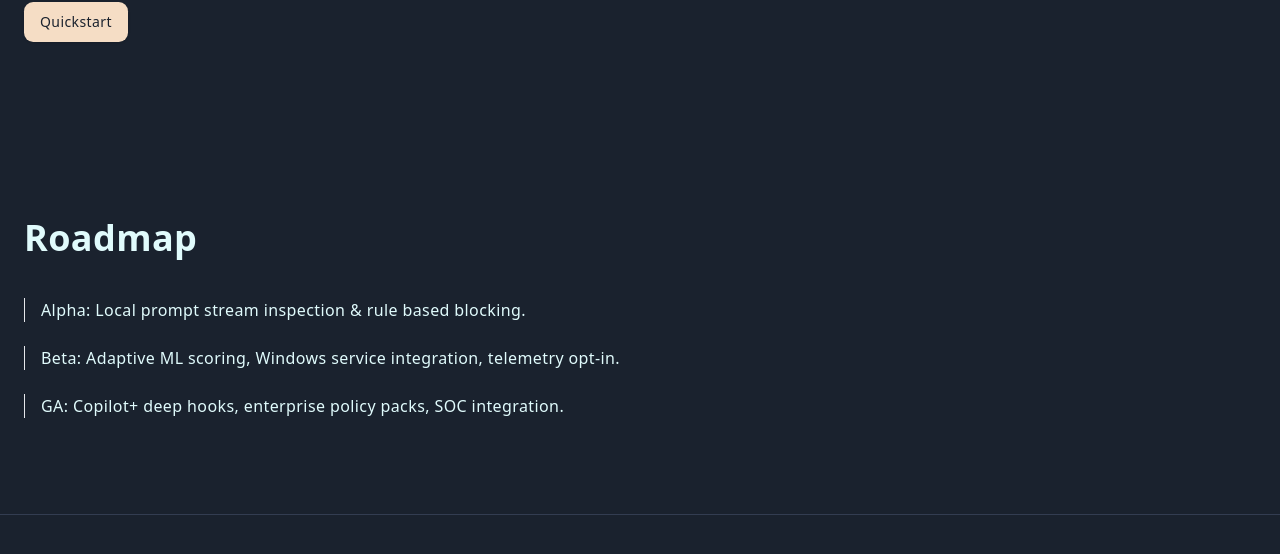
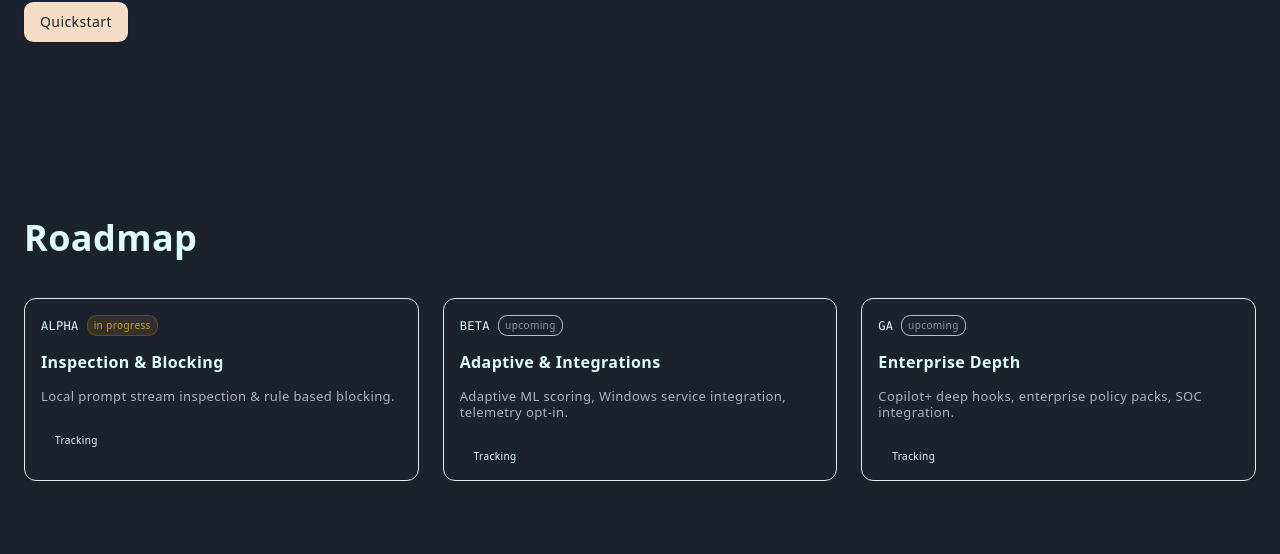
Before and after one commit to Jitha-afk/MCPShield, a Next.js app in the folder frontend/: page / in a window 1280 px wide. Shown: the part 2691-3245 px from the top of the page. Built offline with nearby package versions, Linux system fonts and the light colour scheme.

Commit message:
feat: add loading gate, animated roadmap, and solid card variant

```diff
--- a/frontend/app/page.tsx
+++ b/frontend/app/page.tsx
@@ -5,6 +5,7 @@ import { Button } from '../components/ui/button'
 import TestimonialsMarquee from '../components/testimonials-marquee'
 import UnicornStudio from '../components/unicorn-studio'
 import LoadingGate from '../components/loading-gate'
+import RoadmapAnimated from '../components/roadmap-animated'
 import { useState } from 'react'
 
 export default function HomePage() {
@@ -180,11 +181,7 @@ export default function HomePage() {
 
       <section id="roadmap" className="container py-24 scroll-mt-20">
         <h2 className="text-3xl md:text-4xl font-bold mb-10">Roadmap</h2>
-        <ol className="space-y-6 max-w-2xl">
-          <li className="border-l pl-4 border-primary/50"><span className="font-medium">Alpha:</span> Local prompt stream inspection & rule based blocking.</li>
-          <li className="border-l pl-4 border-primary/50"><span className="font-medium">Beta:</span> Adaptive ML scoring, Windows service integration, telemetry opt-in.</li>
-          <li className="border-l pl-4 border-primary/50"><span className="font-medium">GA:</span> Copilot+ deep hooks, enterprise policy packs, SOC integration.</li>
-        </ol>
+        <RoadmapAnimated />
       </section>
     </div>
   )
--- /dev/null
+++ b/frontend/components/roadmap-animated.tsx
@@ -0,0 +1,128 @@
+"use client";
+import { useEffect, useRef } from 'react';
+import gsap from 'gsap';
+import { Card, CardContent, CardDescription, CardHeader, CardTitle } from './ui/card';
+import { cn } from '../lib/utils';
+
+interface RoadmapPhase {
+  label: string;
+  title: string;
+  description: string;
+  status?: 'done' | 'in-progress' | 'upcoming';
+}
+
+export interface RoadmapAnimatedProps {
+  phases?: RoadmapPhase[];
+  className?: string;
+  /** Delay before first item animates (seconds) */
+  initialDelay?: number;
+  /** Stagger between items (seconds) */
+  stagger?: number;
+  /** Whether to animate on scroll into view (true) or immediately (false) */
+  onScroll?: boolean;
+}
+
+const DEFAULT_PHASES: RoadmapPhase[] = [
+  {
+    label: 'Alpha',
+    title: 'Inspection & Blocking',
+    description: 'Local prompt stream inspection & rule based blocking.',
+    status: 'in-progress'
+  },
+  {
+    label: 'Beta',
+    title: 'Adaptive & Integrations',
+    description: 'Adaptive ML scoring, Windows service integration, telemetry opt-in.',
+    status: 'upcoming'
+  },
+  {
+    label: 'GA',
+    title: 'Enterprise Depth',
+    description: 'Copilot+ deep hooks, enterprise policy packs, SOC integration.',
+    status: 'upcoming'
+  }
+];
+
+export default function RoadmapAnimated({
+  phases = DEFAULT_PHASES,
+  className,
+  initialDelay = 0.15,
+  stagger = 0.25,
+  onScroll = true
+}: RoadmapAnimatedProps) {
+  const rootRef = useRef<HTMLDivElement | null>(null);
+
+  useEffect(() => {
+    if (!rootRef.current) return;
+    const ctx = gsap.context(() => {
+      const items = gsap.utils.toArray<HTMLElement>("[data-roadmap-item]");
+      gsap.set(items, { opacity: 0, y: 28, rotateX: -10, transformOrigin: 'top center' });
+
+      const tl = gsap.timeline({ delay: onScroll ? 0 : initialDelay });
+      tl.to(items, {
+        opacity: 1,
+        y: 0,
+        rotateX: 0,
+        ease: 'power3.out',
+        duration: 0.9,
+        stagger,
+      });
+
+      if (onScroll) {
+        // Basic intersection observer to kick off timeline
+        const observer = new IntersectionObserver((entries) => {
+          entries.forEach(e => {
+            if (e.isIntersecting) {
+              tl.play();
+              observer.disconnect();
+            }
+          });
+        }, { threshold: 0.25 });
+        observer.observe(rootRef.current!);
+        tl.pause();
+      }
+    }, rootRef);
+
+    return () => ctx.revert();
+  }, [initialDelay, stagger, onScroll]);
+
+  return (
+    <div ref={rootRef} className={cn("grid gap-6 md:grid-cols-3", className)}>
+      {phases.map((p, idx) => {
+        const stateBadge = p.status === 'done'
+          ? 'bg-emerald-500/15 text-emerald-400 border-emerald-500/30'
+          : p.status === 'in-progress'
+            ? 'bg-amber-500/15 text-amber-400 border-amber-500/30 animate-pulse'
+            : 'bg-muted/40 text-muted-foreground border-border/70 animate-pulse';
+        return (
+          <Card
+            key={p.label}
+            data-roadmap-item
+            variant="solid"
+            className={cn('group')}
+          >
+            <CardHeader className="space-y-2">
+              <div className="flex items-center gap-2">
+                <span className="text-xs font-mono tracking-wide uppercase text-primary/90">{p.label}</span>
+                <span className={cn('text-[10px] px-1.5 py-0.5 rounded-md border font-medium', stateBadge)}>
+                  {p.status?.replace('-', ' ')}
+                </span>
+              </div>
+              <CardTitle className="text-sm md:text-base">{p.title}</CardTitle>
+              <CardDescription className="leading-relaxed text-xs md:text-[13px]">
+                {p.description}
+              </CardDescription>
+            </CardHeader>
+            <CardContent className="pt-0">
+              <div className="h-px w-full bg-gradient-to-r from-transparent via-primary/40 to-transparent" />
+              <div className="mt-3 flex items-center gap-2 text-[10px] text-muted-foreground/70">
+                <span className="h-1.5 w-1.5 rounded-full bg-primary/60 animate-ping" />
+                <span>Tracking</span>
+              </div>
+            </CardContent>
+          </Card>
+        );
+      })}
+    </div>
+  );
+}
--- a/frontend/components/ui/card.tsx
+++ b/frontend/components/ui/card.tsx
@@ -1,14 +1,20 @@
 import * as React from "react";
 import { cn } from "../../lib/utils";
 
-function Card({ className, ...props }: React.ComponentProps<"div">) {
+interface CardProps extends React.ComponentProps<'div'> {
+  variant?: 'default' | 'solid';
+}
+
+function Card({ className, variant = 'default', ...props }: CardProps) {
+  const base = "flex flex-col gap-4 rounded-xl border border-border/60 shadow-sm";
+  const variants: Record<string,string> = {
+    default: "bg-card text-card-foreground backdrop-blur-sm/0",
+    solid: "bg-background/95 text-card-foreground", // slightly more opaque / solid look
+  };
   return (
     <div
       data-slot="card"
-      className={cn(
-        "bg-card text-card-foreground flex flex-col gap-4 rounded-xl border border-border/60 shadow-sm",
-        className
-      )}
+      className={cn(base, variants[variant] ?? variants.default, className)}
       {...props}
     />
   );
```
